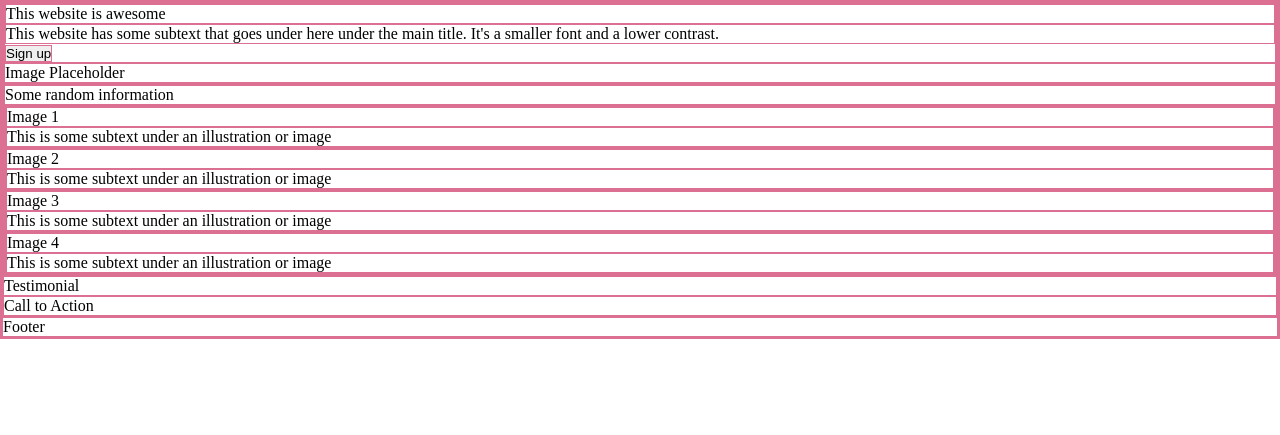
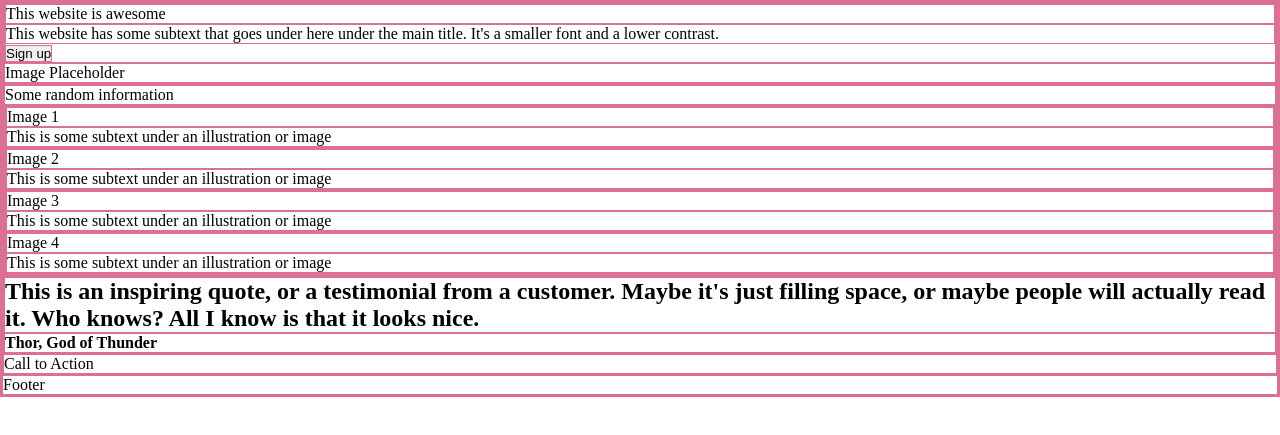
Before and after one commit to jfvillablanca/odin-project-landing-page, a plain HTML site: page index.html in a window 1280 px wide. Shown: the part 87-522 px from the top of the page. Drawn offline with Linux system fonts and the light colour scheme.

Commit message:
Add testimonial placeholders

```diff
--- a/index.html
+++ b/index.html
@@ -52,7 +52,8 @@
                 </div>
             </div>
             <div class="testimonials">
-                Testimonial
+                <h2>This is an inspiring quote, or a testimonial from a customer. Maybe it's just filling space, or maybe people will actually read it. Who knows? All I know is that it looks nice.</h2>
+                <h4>Thor, God of Thunder</h4>
             </div>
             <div class="call-to-action">
                 Call to Action
```
